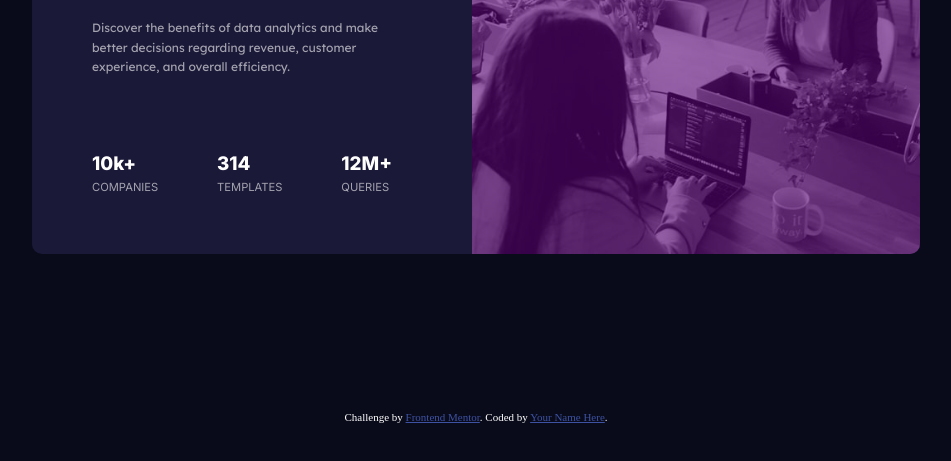
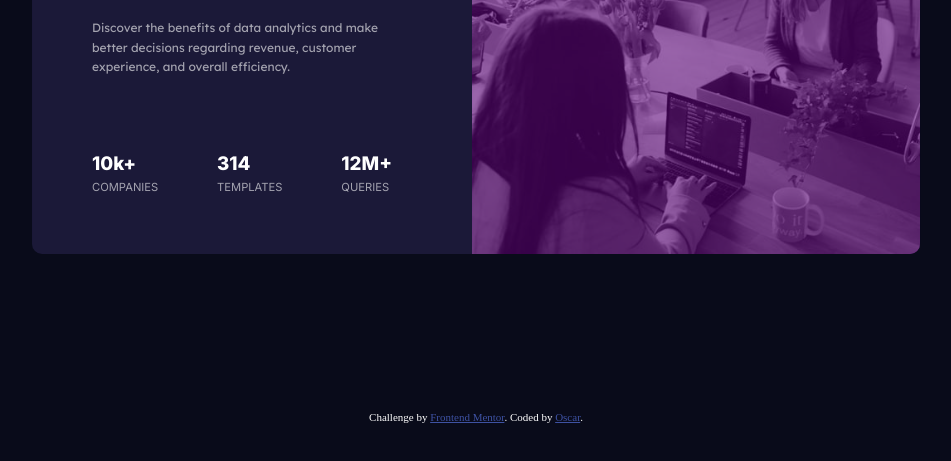
Before and after one commit to oscarholt/stats-preview-card-component, a plain HTML site: page index.html in a window 1280 px wide. Shown: the part 331-792 px from the top of the page, without its empty margins (164-1115 px from the left). Drawn offline with Linux system fonts and the light colour scheme.

Commit message:
adding name at bottom

```diff
--- a/index.html
+++ b/index.html
@@ -53,7 +53,7 @@
       Challenge by
       <a href="https://www.frontendmentor.io?ref=challenge" target="_blank"
         >Frontend Mentor</a
-      >. Coded by <a href="#">Your Name Here</a>.
+      >. Coded by <a href="#">Oscar</a>.
     </div>
   </body>
 </html>
```
